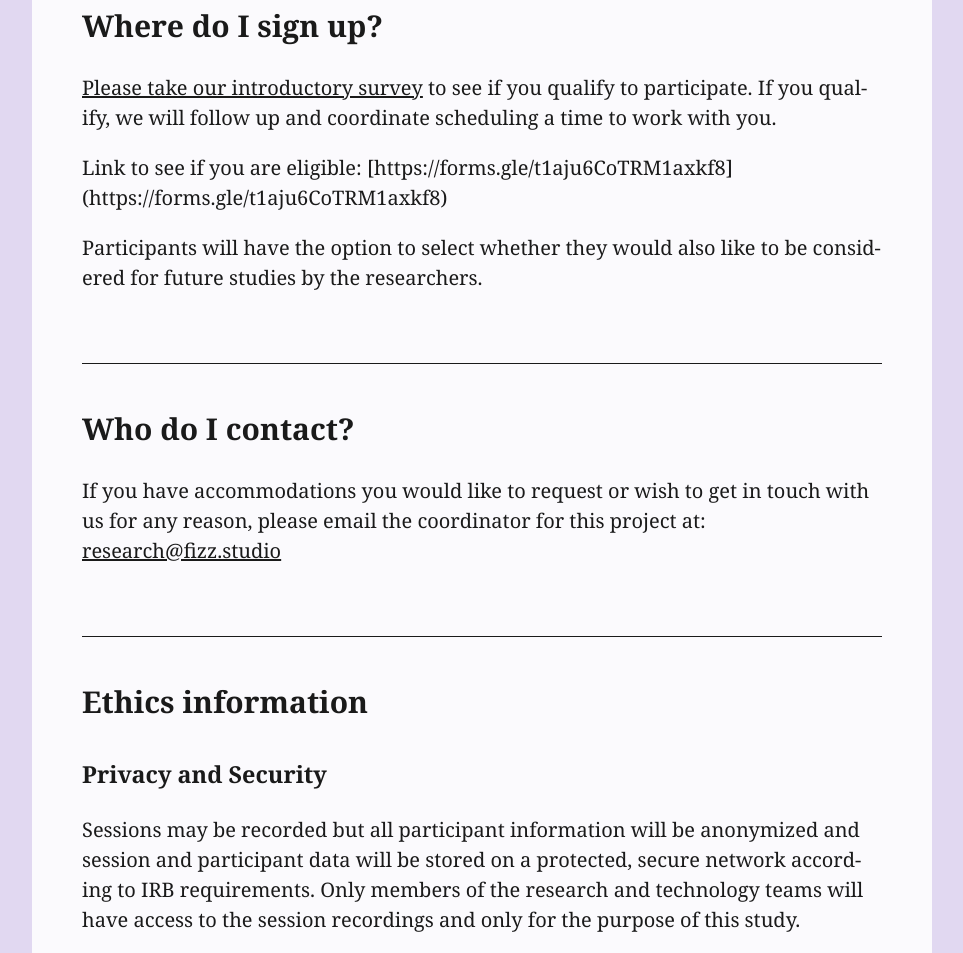
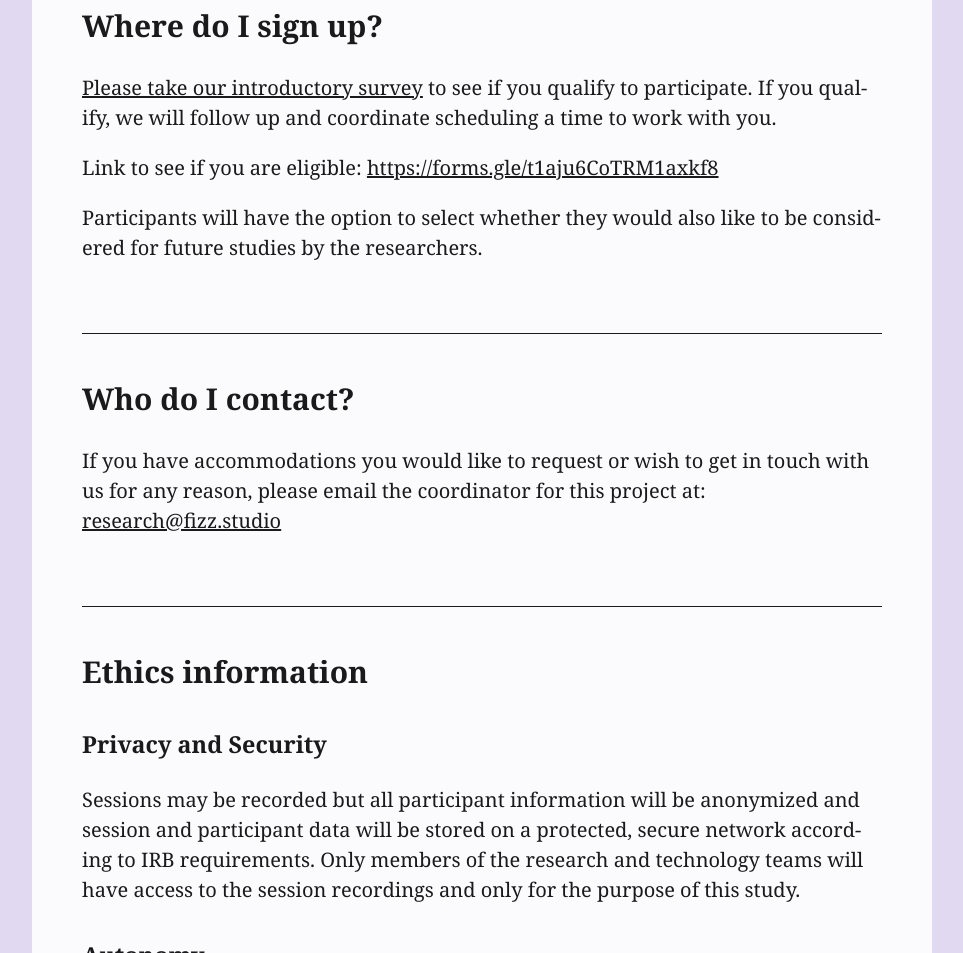
Before and after one commit to fizzstudio/call_for_participation, a website: page index.html in a window 1280 px wide. Shown: the part 2457-3410 px from the top of the page, without its empty margins (158-1121 px from the left). Drawn offline with Linux system fonts and the light colour scheme.

Commit message:
fix link

```diff
--- a/index.html
+++ b/index.html
@@ -295,7 +295,7 @@
         <a href="https://forms.gle/t1aju6CoTRM1axkf8">Please take our introductory survey</a> to see if you qualify to
         participate. If you qualify, we will follow up and coordinate scheduling a time to work with you.
       </p>
-      <p>Link to see if you are eligible: [https://forms.gle/t1aju6CoTRM1axkf8](https://forms.gle/t1aju6CoTRM1axkf8)</p>
+      <p>Link to see if you are eligible: <a href="https://forms.gle/t1aju6CoTRM1axkf8">https://forms.gle/t1aju6CoTRM1axkf8</a></p>
       <p>
         Participants will have the option to select whether they would also like to be considered for future studies by
         the researchers.
```
